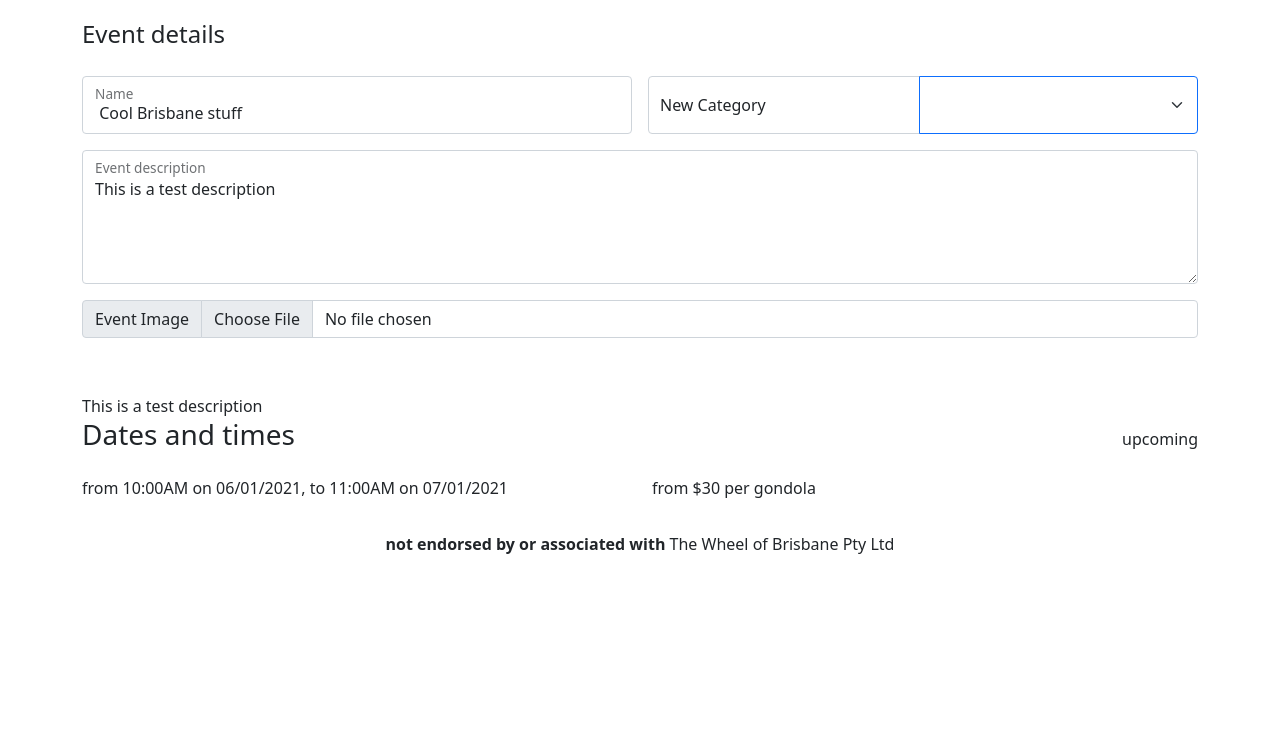
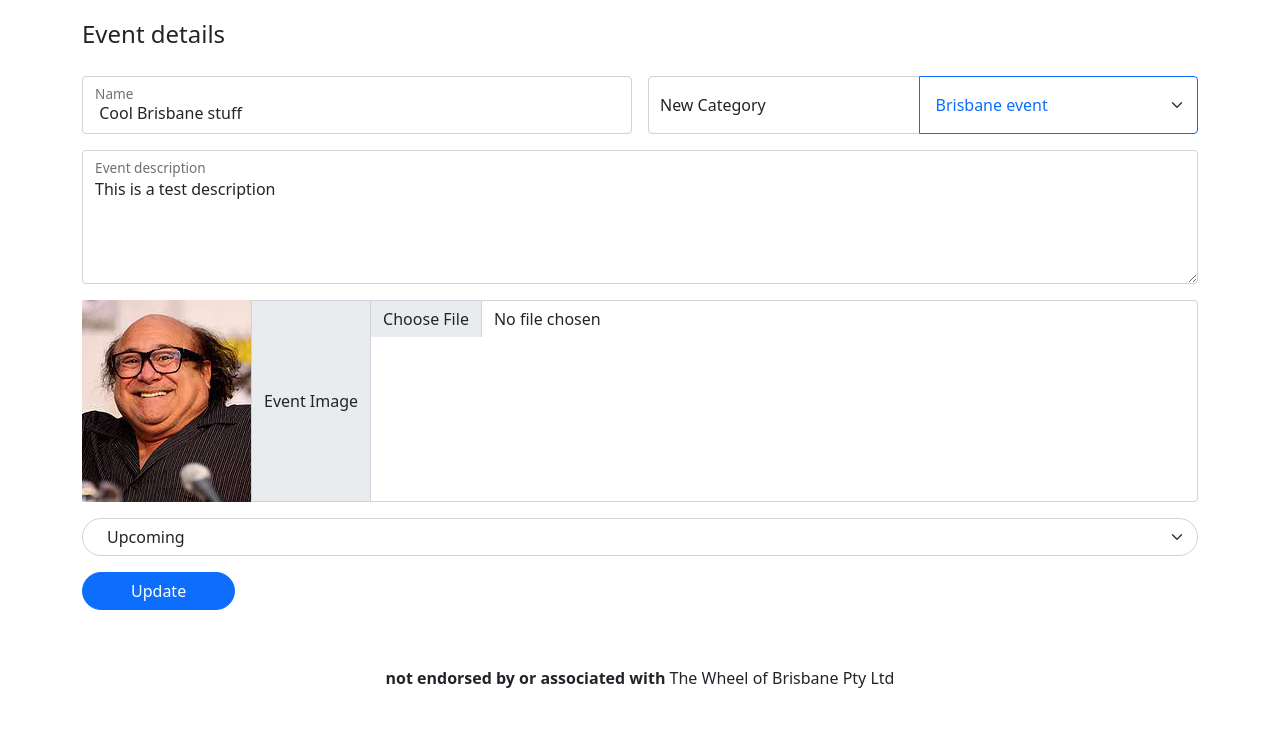
Before and after one commit to danielr0y/thewheel, a Flask app: page /events/10/update in a window 1280 px wide. Shown: the part 312-1058 px from the top of the page. Before the commit the page ends 866 px from the top, so only its background shows below. Run offline with Flask 2, Linux system fonts and the light colour scheme; data comes from the database, SQL or seed files in the repository; lists and menus that the app fills with data are empty; some libraries are stand-ins or nearby versions.

Commit message:
Further changes to update form

```diff
--- a/wheel/forms.py
+++ b/wheel/forms.py
@@ -21,6 +21,7 @@ class RegisterForm(FlaskForm):
 
 
 class UpdateEventForm(FlaskForm):
+    id = HiddenField('id')
     name = StringField('Name', validators=[InputRequired()])
     desc = StringField('Description', validators=[InputRequired()])
     image = FileField('Event Image', validators=[FileRequired(message='Image can not be empty'),FileAllowed(ALLOWED_FILE, message='Only supports png, jpg, JPG, PNG')])
--- a/wheel/templates/update.html
+++ b/wheel/templates/update.html
@@ -5,8 +5,6 @@
 {% endblock %}
 
 {% block title %}{{ event.name }}{% endblock %}
-
-<!-- TODO: this page uses the event object a bit but it's not complete -->
 
 {% block header_buttons %}
 {% if current_user.is_authenticated and current_user.is_admin() %}
@@ -18,23 +16,12 @@
 
 {% block content %}
 
-<form id="update-event" method="POST" action="{{ url_for('events.create') }}" enctype="multipart/form-data">
+<form id="update-event" method="POST" action="{{ url_for('events.update', id=event.id) }}" enctype="multipart/form-data">
     {{ form.hidden_tag() }}
     <fieldset class="row mb-3 g-3">
         <legend>Event details</legend>
         <div class="col-lg-6">
             <div class="form-floating">
-            <!--
-                This works
-            <input id="eventname" name="name" type="text" class="form-control"
-                        placeholder="Give this event a name" value="{{event.name}}"></input>
-            <label for="eventname">Event name</label>
-
-
-                The other doesnt
-
-            form.name(class="form-control", placeholder="Give this event a name")
-            -->
             {{ form.name(class="form-control") }}
             {{ form.name.label }}
 
@@ -43,35 +30,50 @@
         </div>
         <div class="col-lg-6">
             <div class="input-group form-floating">
-                <!-- <input type="text" id="newcategory" name="newcategory" class="form-control" placeholder="select a category for this event"></input> -->
-                <!-- <label for="newcategory" style="z-index: 3">Event category</label> -->
+
                 {{ form.newcategory(class="form-control", placeholder="select a category for this event") }}
                 {{ form.newcategory.label(style="z-index: 3") }}
 
                 {# form.category.label #}
                 {{ form.category(class="form-select btn-outline-primary p-3") }}
-                <!-- <select id="category" name="category" class="form-select btn-outline-primary p-3" > -->
-                    <!-- <option value="new" selected>new category</option> -->
+
                     {# for category in form.categories #}
                     {# endfor #}
-                <!-- </select> -->
+
             </div>
         </div>
         <div class="w-100">
             <div class="form-floating">
-                <!-- {{ form.desc(class="form-control", rows="4", style="height: auto;", placeholder="enter a description") }}
-                {{ form.desc.label }} -->
+
                 <textarea id="eventdesc" name="desc" class="form-control" rows="4"
                          style="height: auto;" placeholder="enter a description">{{event.description}}</textarea>
                  <label for="floatingTextarea2">Event description</label>
             </div>
         </div>
         <div class="input-group">
+
+            <img src="{{ event.image}}">
             {{ form.image.label(class="input-group-text") }}
             {{ form.image(class="form-control") }}
-            <!-- <label for="eventimage" class="input-group-text">Event image</label> -->
-            <!-- <input id="eventimage" name="image" type="file" class="form-control"> -->
+
+
+
+
         </div>
+
+        <section>
+            <div class="col-auto ms-auto">
+                {% set upcoming = form.changeDefaultStatus("upcoming") %}
+                {{ upcoming(class="form-select rounded-pill w-100 ps-4 pe-5") }}
+            </div>
+        </section>
+
+        <div class="col-auto">
+            {# form.submit.label #}
+            {{ form.submit(class="btn btn-primary rounded-pill px-5") }}
+
+        </div>
+
     </fieldset>
 </form>
 
@@ -84,40 +86,8 @@
 
 
 
-<section>
-    <!-- TODO: We're storing HTML in the database. How do we made Flask parse HTML? -->
-    {{ event.description }}
-</section>
-<section>
-    <header class="row mb-3">
-        <h3 class="col">Dates and times</h3>
-        <span class="col-sm-auto ms-auto my-auto">{{ event.status }}</span>
-    </header>
-    <div class="row mb-3">
-        <div class="col-sm">
-            <p class="mb-1">
-                {{event.getTicketsDateRange()}}
-            </p>
-            <!-- <p class="mb-1">
-                % for join, date in event.getTicketsDateRange().items() %
-                    join:&nbsp;date
-                % endfor %
-            </p> -->
-        </div>
-        <!-- <div class="col-sm">
-            <p class="mb-1">
-                % for join, time in event.getTicketsTimeRange().items() %
-                join:&nbsp;time
-                % endfor %
-            </p>
-        </div> -->
-        <div class="col-sm">
-            <p>{{ event.getTicketsPriceFrom() }}</p>
-        </div>
 
-    </div>
 
-</section>
 
 {% endblock %}
 
@@ -128,47 +98,6 @@
         return new bootstrap.Tooltip(tooltipTriggerEl)
     });
 
-    const people = document.getElementById('people');
-    const gondolas = document.getElementById('qty');
-
-    /* selecting a ticket option */
-    document.querySelectorAll('[name="ticket"]').forEach( (ticket) => {
-        ticket.addEventListener('change', ({target}) => {
-            updatePrice( target.getAttribute('data-price') || 0 );
-        } )
-    } )
-
-    /* updating number of people */
-    people.addEventListener('change', ({target}) => {
-        const minus = target.closest('.counter').querySelector('.minus');
-        minus.disabled = (target.value === target.min );
-
-        const plus = target.closest('.counter').querySelector('.plus');
-        plus.disabled = (target.value === target.max);
-
-        const requiredgondolas = Math.ceil( Number(target.value)/6 );
-
-        const currentgondolas = Number(gondolas.value);
-        if ( currentgondolas < requiredgondolas || target.value < currentgondolas ){
-            gondolas.value = requiredgondolas;
-        }
-
-        gondolas.dispatchEvent( new Event('change') );
-    } );
-
-    /* updating number of gondolas */
-    gondolas.addEventListener('change', ({target}) => {
-        const plus = target.closest('.counter').querySelector('.plus');
-        plus.disabled = (target.value === people.value || target.value === target.max);
-
-        const requiredgondolas = Math.ceil( Number(people.value)/6 );
-        const minus = target.closest('.counter').querySelector('.minus');
-        minus.disabled = (target.value <= requiredgondolas);
-
-        const price = document.querySelector(`[value="${target.form.ticket.value}"]`);
-
-        price && updatePrice( price.getAttribute('data-price') || 0 );
-    } );
 
     /* controls for buttons */
     document.querySelectorAll('.counter').forEach( (counter) => {
@@ -187,9 +116,7 @@
         } );
     } );
 
-    function updatePrice(price){
-        document.getElementById('price').value = Number(gondolas.value) * Number( price );
-    }
+
 </script>
 
 {% endblock %}
--- a/wheel/views.py
+++ b/wheel/views.py
@@ -5,7 +5,7 @@ from flask.helpers import flash
 from flask_login import current_user, login_required
 from werkzeug.utils import secure_filename
 import os, json
-from .forms import CreateEventForm, BookEventForm, SearchForm, PostReviewForm
+from .forms import CreateEventForm, BookEventForm, SearchForm, PostReviewForm, UpdateEventForm
 from .models import Event, Booking, Ticket
 from . import db
 
@@ -132,10 +132,19 @@ def check_upload_file(form):
 
 
 
-@events.route('/<int:id>/update')
+@events.route('/<int:id>/update', methods=['GET', 'POST'])
 def update(id):
-    form = CreateEventForm() # TODO: this form has now been created. use it.
+    form = UpdateEventForm()
+
+    # check to see if we need to perfom a DB Update
+    if form.validate_on_submit():
+        db_file_path = check_upload_file(form)
+        #TODO: db.session.commit(form)
+        flash(f'Successfully updated {form.name.data}', 'success')
+        return redirect( url_for('events.view', id=form.id))
+
     event = Event.get(id)
+    form.id.data = event.id
     form.name.data = event.name
     form.desc.data = event.description
     form.image.data = event.image
@@ -143,14 +152,20 @@ def update(id):
     form.category.data = event.category
     #form.newcategory.data = event.newcategory
 
+    form.category.choices = [("", "new category"), *[(category, category) for category in Event.getAllCategories()]]
 
-    # get rid of this and stop passing it
-    bookform = BookEventForm()
-    reviewform = PostReviewForm()
+    def changeDefaultStatus(status):
+        form.status.default = status
+        form.process()
+        return form.status
 
-    # TODO: pass the event to the create template
-    # return render_template('create.html', form=form, event=event)
-    return render_template('update.html', form=form, event=event, bookform = bookform, reviewform = reviewform)
+
+    form.changeDefaultStatus = lambda status: changeDefaultStatus(status)
+
+
+
+
+    return render_template('update.html', form=form, event=event)
 
 
 @events.route('/<int:id>/delete', methods=['GET', 'POST'])
```
